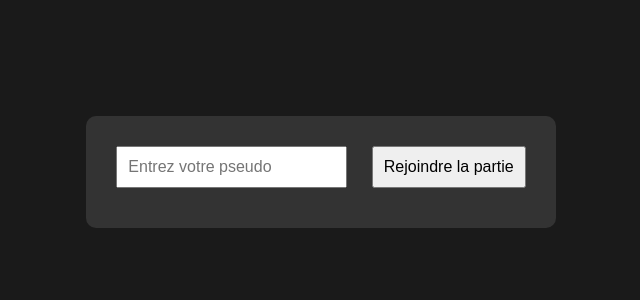
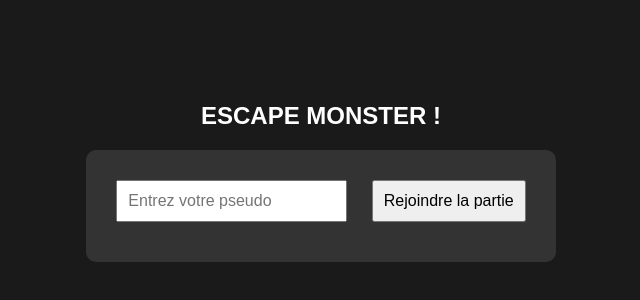
Before and after one commit to oayouub/escapeMonster, a website: page public/index.html in a window 1280 px wide. Shown: the part 228-528 px from the top of the page, without its empty margins (319-959 px from the left). Drawn offline with nearby package versions, Linux system fonts and the light colour scheme; no server answers.

Commit message:
add assets

```diff
--- a/package.json
+++ b/package.json
@@ -1,5 +1,5 @@
 {
-  "name": "lava-runner-multiplayer",
+  "name": "escape-monster",
   "version": "1.0.0",
   "description": "Jeu multijoueur de course contre la lave",
   "main": "server.js",
--- a/public/index.html
+++ b/public/index.html
@@ -6,6 +6,7 @@
     <link rel="stylesheet" href="style.css">
 </head>
 <body>
+    <h2>ESCAPE MONSTER !</h2>
     <div id="login-screen">
         <input type="text" id="player-name" placeholder="Entrez votre pseudo">
         <button id="join-btn">Rejoindre la partie</button>
--- a/public/style.css
+++ b/public/style.css
@@ -6,6 +6,8 @@ body {
     min-height: 100vh;
     background: #1a1a1a;
     font-family: Arial, sans-serif;
+    display: flex;
+    flex-direction: column;
 }
 
 #login-screen {
@@ -44,3 +46,7 @@ input, button {
     margin-top: 10px;
     color: white;
 }
+
+h2 {
+    color: white;
+}
```
Also changed, not shown: public/assets/rockEscape.png (added).
